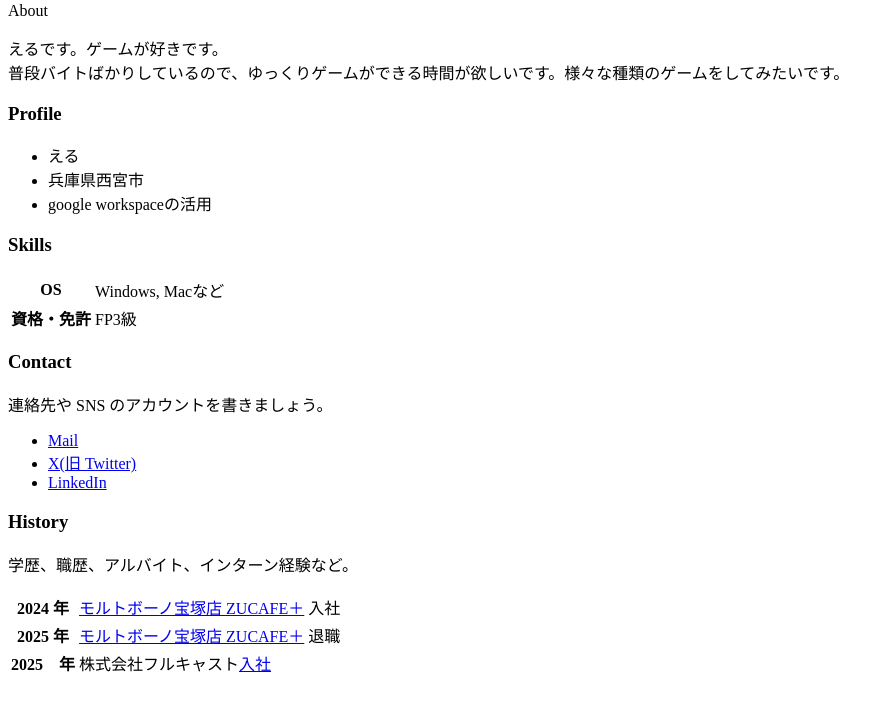
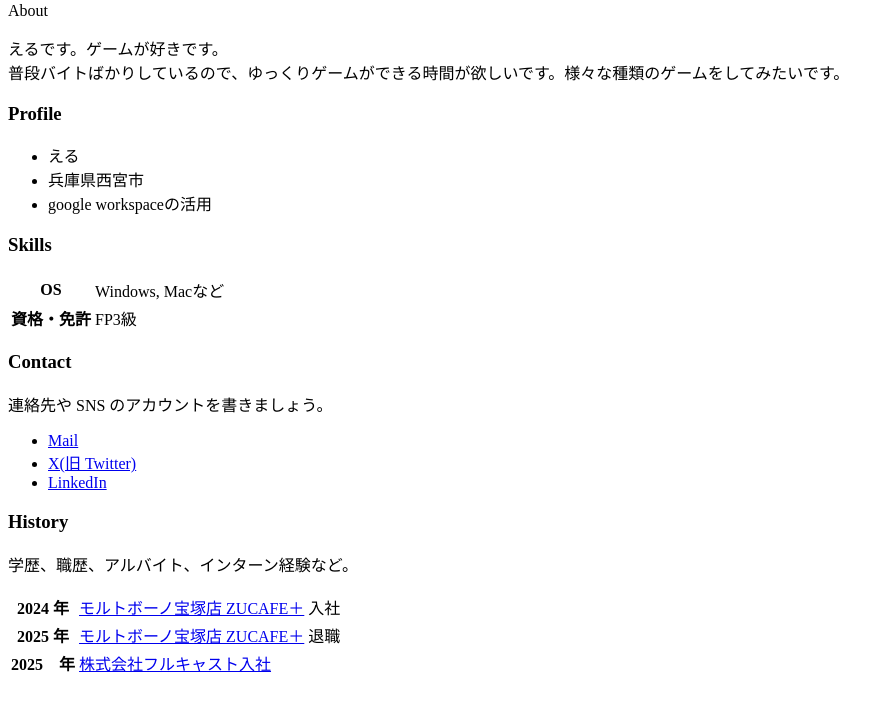
Before and after one commit to ELLELLELL553/ELLELLELL553.github.io, a plain HTML site: page index.html in a window 1280 px wide. Shown: the part 87-798 px from the top of the page, without its empty margins (0-894 px from the left). Drawn offline with Linux system fonts and the light colour scheme.

Commit message:
Update employment link text in index.html

```diff
--- a/index.html
+++ b/index.html
@@ -54,7 +54,7 @@
       </tr>
       <tr>
         <th>2025　年</th>
-        <td>株式会社フルキャスト<a href="https://fullcast.jp/">入社</td>
+        <td><a href="https://fullcast.jp/">株式会社フルキャスト入社</td>
       </tr>
     </table>
   </body>
```
